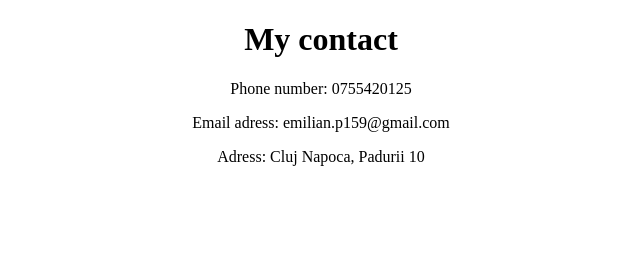
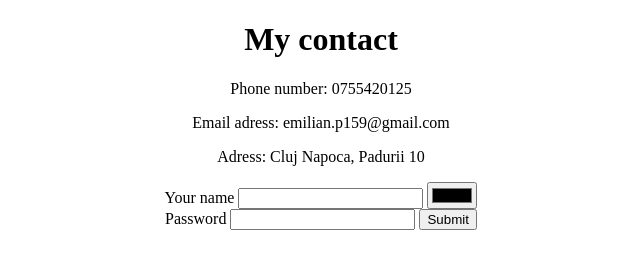
Before and after one commit to Emip159/Learning_code, a plain HTML site: page contact.html in a window 1280 px wide. Shown: the whole page, without its empty margins (319-959 px from the left). Drawn offline with Linux system fonts and the light colour scheme.

Commit message:
lesson 28

```diff
--- a/contact.html
+++ b/contact.html
@@ -13,6 +13,18 @@
     <p>Email adress: emilian.p159@gmail.com</p>
     <p>Adress: Cluj Napoca, Padurii 10</p>
 
+
+    <form action="index.html">
+        <label>Your name</label>
+        <input type="text">
+        <input type="color">
+        <br>
+        <label for="">Password</label>
+        <input type="password" name="" id="">
+        <input type="submit">
+
+    </form>
+
 </center>
 </body>
 </html>
```
